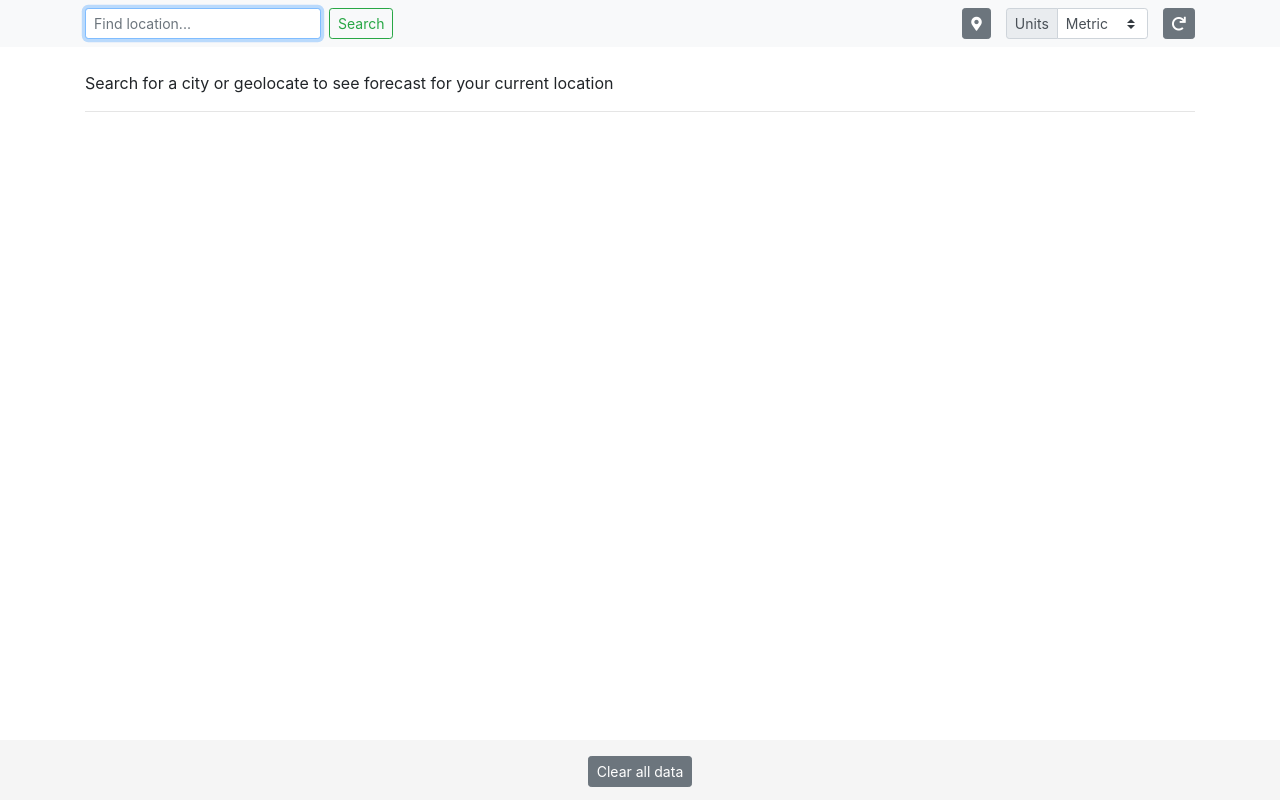
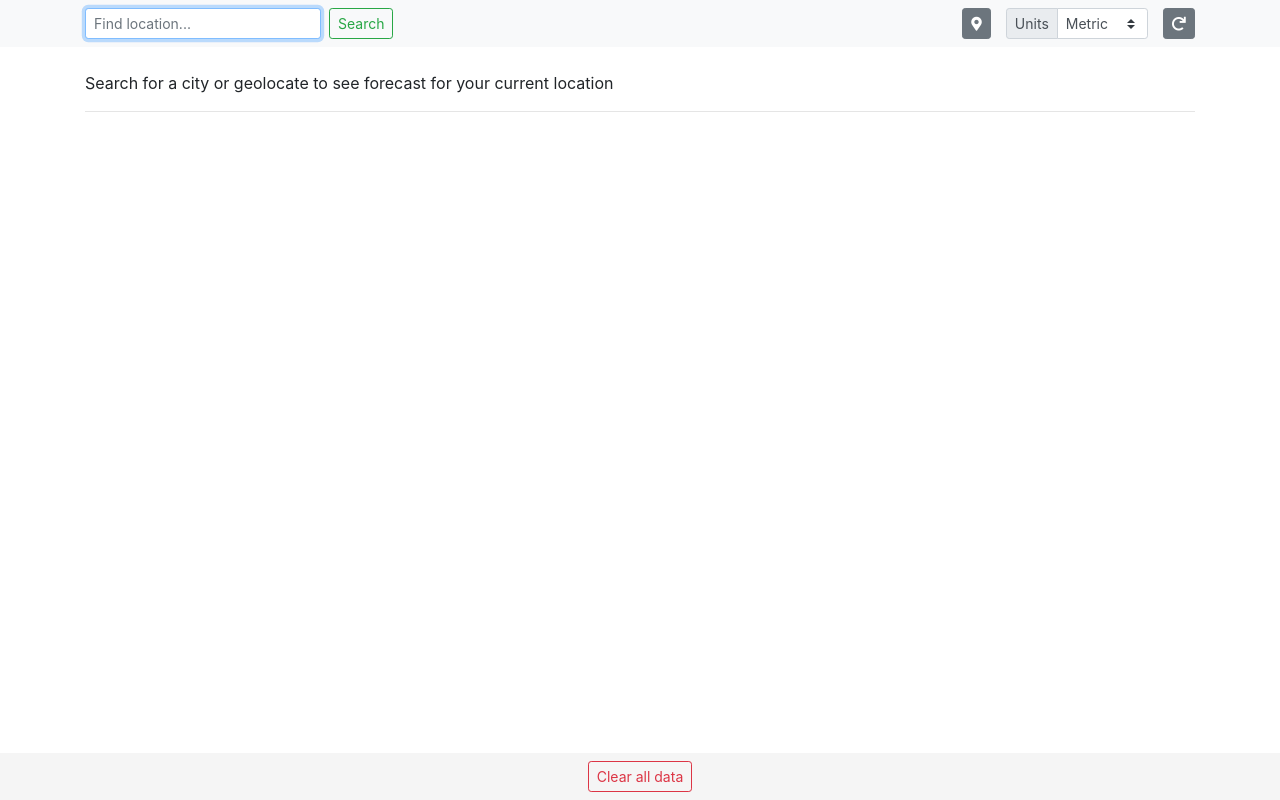
Before and after one commit to spnnr/weather_app, a React (Create React App) app: page / in a window 1280 px wide. Built offline with nearby package versions, Linux system fonts and the light colour scheme.

Commit message:
Fix footer display; Show Spinner
Change footer button styling and alignment; Spinner still needs proper styling

```diff
--- a/src/App.js
+++ b/src/App.js
@@ -25,24 +25,23 @@ class App extends Component {
         locations: [],
         forecastList: [],
         units: "si",
-        unitsOptions: ["Metric", "Imperial"]
+        unitsOptions: ["Metric", "Imperial"],
+        currentAction: ""
     };
 
     // todo list:
-    // FIXME Spinner when loading
     // FIXME units display in WeatherCard
-    // FIXME make search button smaller
     //
-    // TODO custom bootstrap
     // TODO reformat WeatherCard
     // TODO add ThemeSwitch (toggle light and dark mode) https://github.com/Heydon/react-theme-switch
+    // TODO custom bootstrap
     // TODO add nice graphics
     // TODO refresh weather automatically every 30 minutes
 
     // handles error messages
     handleError(error) {
         console.log(error);
-        this.setState({ error });
+        this.setState({ error, currentAction: "" });
     }
 
     // checks for empty object
@@ -64,7 +63,7 @@ class App extends Component {
 
     // handles search field request from the user
     onLocationSearchSubmit = async term => {
-        this.setState({ error: "" });
+        this.setState({ error: "", currentAction: "searching..." });
         let response = await axios.get("/geocode", {
             params: { address: term }
         });
@@ -74,7 +73,7 @@ class App extends Component {
 
     // handles geolocation request from the user
     onGeolocationRequest = () => {
-        this.setState({ error: "" });
+        this.setState({ error: "", currentAction: "searching..." });
         window.navigator.geolocation.getCurrentPosition(
             async position => {
                 let lat = position.coords.latitude.toFixed(7),
@@ -126,7 +125,7 @@ class App extends Component {
             return;
         }
         const tmpForecast = await this.requestWeather(tmpLocation);
-        this.setState({ tmpLocation, tmpForecast });
+        this.setState({ tmpLocation, tmpForecast, currentAction: "" });
     }
 
     // clears temporary search on user request
@@ -162,6 +161,7 @@ class App extends Component {
 
     // refreshes all weather, including tmpLocation
     refreshWeather = async () => {
+        this.setState({ currentAction: "updating..." });
         let tmpForecast = {};
         let forecastList = [];
         if (!this.isEmpty(this.state.tmpLocation)) {
@@ -173,7 +173,7 @@ class App extends Component {
                 forecastList.push(forecast);
             }
         }
-        this.setState({ tmpForecast, forecastList });
+        this.setState({ tmpForecast, forecastList, currentAction: "" });
     };
 
     // loads locations from localStorage
@@ -218,10 +218,39 @@ class App extends Component {
             error: "",
             forecastList: [],
             units: "si",
-            unitsOptions: ["Metric", "Imperial"]
+            unitsOptions: ["Metric", "Imperial"],
+            currentAction: ""
         });
         localStorage.clear();
     };
+
+    // show Spinner if processing user request
+    showForecastTmp() {
+        if (this.state.currentAction === "searching...") {
+            return <Spinner message={this.state.currentAction} />;
+        }
+        return (
+            <ForecastTmp
+                location={this.state.tmpForecast}
+                buttonAction={this.onSaveLocation}
+                buttonText="Save"
+                deleteCard={this.clearTmp}
+            />
+        );
+    }
+
+    showForecastList() {
+        if (this.state.currentAction === "updating...") {
+            return <Spinner message={this.state.currentAction} />;
+        }
+        return (
+            <ForecastList
+                forecastList={this.state.forecastList}
+                buttonAction={this.onDeleteLocation}
+                buttonText="Delete"
+            />
+        );
+    }
 
     componentDidMount() {
         if (localStorage) {
@@ -270,29 +299,19 @@ class App extends Component {
                 <main className="container">
                     <Alert error={this.state.error} />
                     <div className="row align-items-center mt-4">
-                        <ForecastTmp
-                            location={this.state.tmpForecast}
-                            buttonAction={this.onSaveLocation}
-                            buttonText="Save"
-                            deleteCard={this.clearTmp}
-                        />
+                        {this.showForecastTmp()}
                     </div>
                     <hr className="separator" />
                     <div className="row align-items-center mt-4">
-                        <ForecastList
-                            forecastList={this.state.forecastList}
-                            buttonAction={this.onDeleteLocation}
-                            buttonText="Delete"
-                        />
+                        {this.showForecastList()}
                     </div>
                 </main>
                 <Footer>
                     <span className="text-muted align-items-center">
                         <Modal
-                            type="secondary"
+                            type="danger"
                             modalTitle="Clear All Data"
-                            modalMessage="Are you sure you want to reset the state of the
-                            application?"
+                            modalMessage="Are you sure you want to delete all location data and reset the application?"
                             btnText="Clear all data"
                             btnAction={this.clearAllData}
                             btnIcon="fa-times"
--- a/src/components/ui/Footer.js
+++ b/src/components/ui/Footer.js
@@ -2,7 +2,7 @@ import React from "react";
 
 const Footer = props => {
     return (
-        <footer className="footer">
+        <footer className="footer text-center py-2">
             <div className="container text-center">{props.children}</div>
         </footer>
     );
--- a/src/components/ui/Modal.js
+++ b/src/components/ui/Modal.js
@@ -14,7 +14,7 @@ const Modal = props => {
         <div>
             <button
                 type="button"
-                className={`btn btn-sm btn-${props.type}`}
+                className={`btn btn-sm btn-outline-${props.type}`}
                 data-toggle="modal"
                 data-target="#exampleModalCenter"
             >
--- a/src/components/ui/Spinner.js
+++ b/src/components/ui/Spinner.js
@@ -2,10 +2,11 @@ import React from "react";
 
 const Spinner = props => {
     return (
-        <div className="text-center">
+        <div className="d-flex justify-content-center">
             <div className="spinner-border text-primary" role="status">
                 <span className="sr-only">Loading...</span>
             </div>
+            <strong>{props.message}</strong>
         </div>
     );
 };
--- a/src/css/main.css
+++ b/src/css/main.css
@@ -17,7 +17,6 @@ hr.separator {
     position: absolute;
     bottom: 0;
     width: 100%;
-    min-height: 60px;
-    line-height: 60px;
+    min-height: 40px;
     background-color: #f5f5f5;
 }
```
